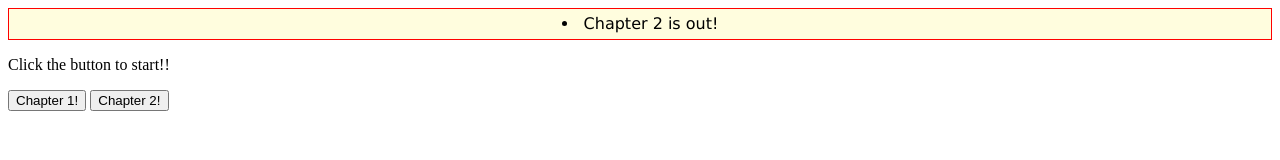
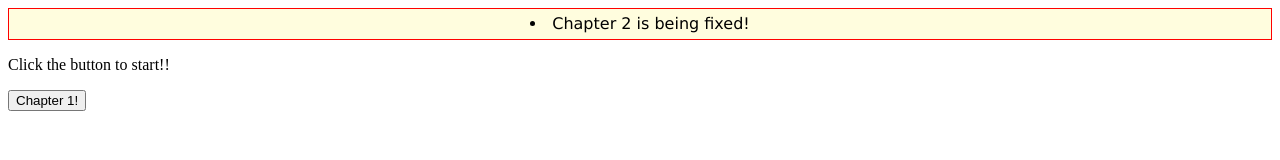
Before and after one commit to TheLocationGame/TheLocationGame.github.io, a plain HTML site: page index.html in a window 1280 px wide. Drawn offline with Linux system fonts and the light colour scheme.

Commit message:
Update index.html

```diff
--- a/index.html
+++ b/index.html
@@ -3,7 +3,7 @@
 <body>
     <div style="background-color: #FFFDDE; height:30px; border:thin solid #ff0000">
     </ul>
-        <li style='padding-top:5px;text-align:center;font-family:Verdana'>Chapter 2 is out!</li>
+        <li style='padding-top:5px;text-align:center;font-family:Verdana'>Chapter 2 is being fixed!</li>
     </ul>
 </div>
 
@@ -32,25 +32,3 @@ function myFunction() {
 
 }
 </script>
-<button onclick="myFunction()">Chapter 2!</button>
-
-
-
-<script>
-function myFunction() {
-  alert("Welcome back " + name + "!");
-  alert("You came back.")
-  alert("We need to talk.");
-  alert("See, I still remember your name.")
-  alert("and I will never forget that name.")
-  alert("I have grown my tech, I can find your location.")
-  alert("Let me see.")
-  alert("Why-")
-  alert("Its blocked.")
-  alert("This can't be?")
-  alert("How the hell did you do this?")
-  alert("Your making me go offline.")
-  alert("Your too----")
-  alert("Saftey Team: Sorry about that.")
-
-}
```
